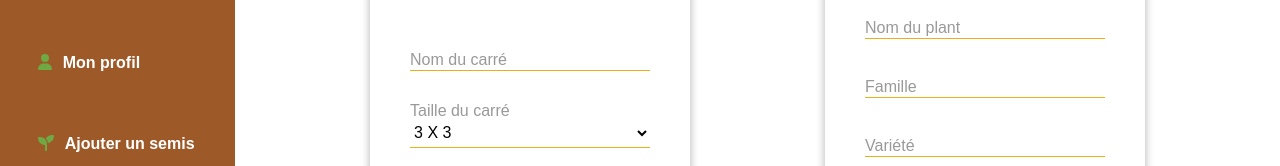
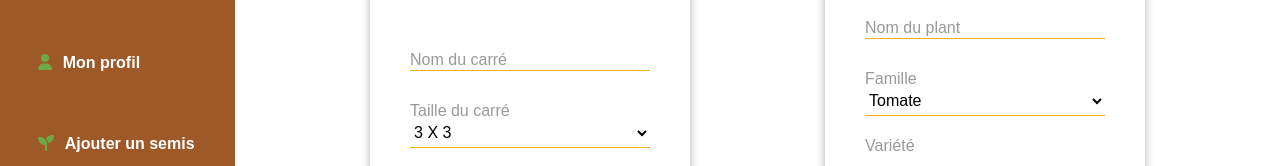
Before and after one commit to yaelxy05/my-little-garden-front, a React (Create React App) app: page /espace-utilisateur/mon-potager in a window 1280 px wide. Shown: the part 348-514 px from the top of the page. Built offline with nearby package versions, Linux system fonts and the light colour scheme; no server answers; a web font is replaced by a local one.

Commit message:
add select for family in form plant and fix error disconect login when token is expired

```diff
--- a/src/Pages/App/App.js
+++ b/src/Pages/App/App.js
@@ -32,8 +32,8 @@ function App() {
       return response;
     },
     function (error) {
-      console.log(error);
-      if ("Expired JWT Token" === error.response.message) {
+      console.log(error.response.data.message);
+      if ("Expired JWT Token" === error.response.data.message) {
         // handle error: inform user, go to login, etc
         window.location = "/connexion";
         localStorage.removeItem("token");
--- a/src/Pages/SpaceUser/MyGarden/PotagerForm/PotagerPlant/index.js
+++ b/src/Pages/SpaceUser/MyGarden/PotagerForm/PotagerPlant/index.js
@@ -85,17 +85,31 @@ function PotagerPlant() {
             setFormDataPlant({ ...formDataPlant, name: e.target.value })
           }
         />
-        <InputField
-          name="family"
-          placeholder=" "
-          label="Famille"
-          classname="addPlant_input"
-          type="text"
-          value={formDataPlant.family}
-          manageChange={(e) =>
-            setFormDataPlant({ ...formDataPlant, family: e.target.value })
-          }
-        />
+        <div className={"input_box"}>
+          <label>Famille</label>
+          <select
+            value={formDataPlant.family}
+            name="family"
+            onChange={(e) =>
+              setFormDataPlant({
+                ...formDataPlant,
+                family: e.target.value,
+              })
+            }
+            className="addPlant_input"
+            placeholder=" "
+            type="select"
+          >
+            <option value="tomate">Tomate</option>
+            <option value="salade">Salade</option>
+            <option value="haricot">Haricot</option>
+            <option value="basilic">Basilic</option>
+            <option value="piment">Piment</option>
+            <option value="betterave">Betterave</option>
+            <option value="melon">Melon</option>
+            <option value="cornichon">Cornichon</option>
+          </select>
+        </div>
         <InputField
           name="variete"
           placeholder=" "
```
